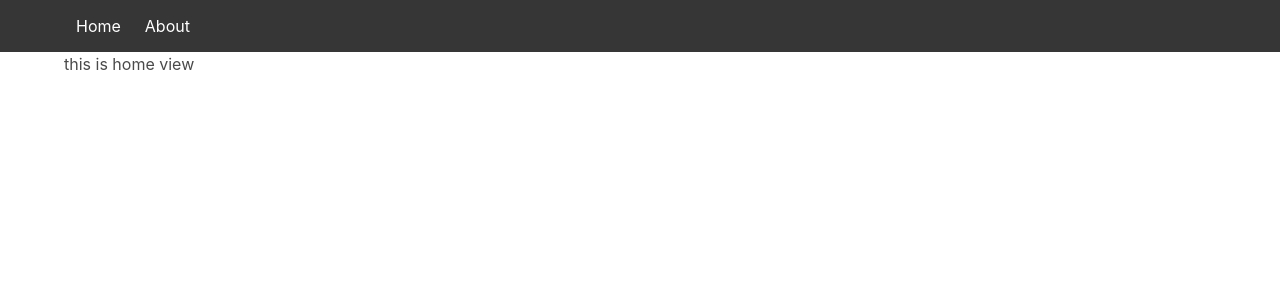
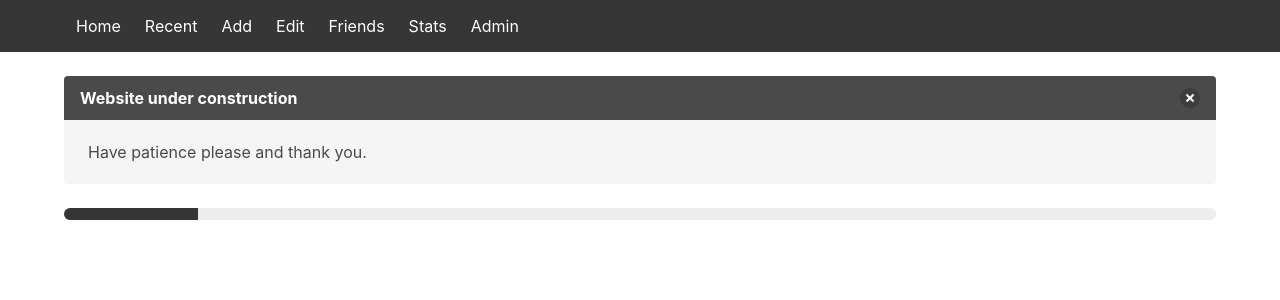
Before and after one commit to loiodicj1/projects, a Vue app in the folder final/: page / in a window 1280 px wide. Shown: the top 300 px of the page. Built offline with nearby package versions, Linux system fonts and the light colour scheme.

Commit message:
added WIP component

```diff
--- a/final/src/components/NavBar.vue
+++ b/final/src/components/NavBar.vue
@@ -11,8 +11,28 @@
           Home
         </router-link>
 
-        <router-link class="navbar-item has-text-white" to="/about">
-          About
+        <router-link class="navbar-item has-text-white" to="/recent">
+          Recent
+        </router-link>
+
+        <router-link class="navbar-item has-text-white" to="/add">
+          Add
+        </router-link>
+
+        <router-link class="navbar-item has-text-white" to="/edit">
+          Edit
+        </router-link>
+
+        <router-link class="navbar-item has-text-white" to="/friends">
+          Friends
+        </router-link>
+
+        <router-link class="navbar-item has-text-white" to="/stats">
+          Stats
+        </router-link>
+
+        <router-link class="navbar-item has-text-white" to="/admin">
+          Admin
         </router-link>
       </div>
     </div>
--- /dev/null
+++ b/final/src/components/WIP.vue
@@ -0,0 +1,16 @@
+<template>
+    <main>
+        <br>
+        <article class="message">
+        <div class="message-header">
+            <p>Website under construction</p>
+            <button class="delete" aria-label="delete"></button>
+        </div>
+        <div class="message-body">
+            Have patience please and thank you.
+        </div>
+        </article>
+
+        <progress class="progress is-small is-dark"></progress>
+    </main>
+</template>
--- a/final/src/views/HomeView.vue
+++ b/final/src/views/HomeView.vue
@@ -1,9 +1,10 @@
 <script setup lang="ts">
+import WIP from "../components/WIP.vue"
 
 </script>
 
 <template>
   <main>
-    <h1>this is home view</h1>
+      <WIP/>
   </main>
 </template>
```
